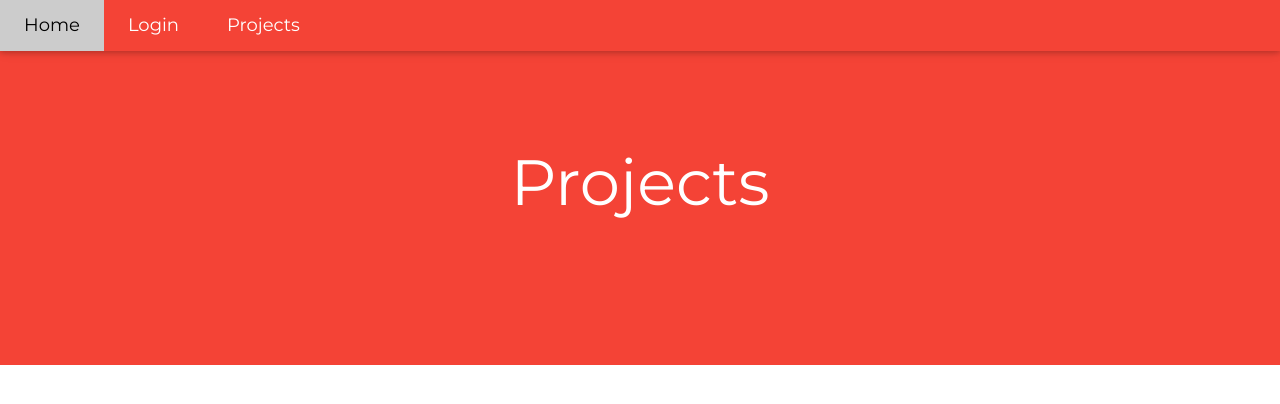
After one commit to Jaden505/First-Django-Website, a Django app: page /projects/ in a window 1280 px wide. The commit adds this page. Shown: the top 404 px of the page. Run offline with Django 3.2, Linux system fonts and the light colour scheme; some libraries are stand-ins or nearby versions.

Commit message:
projects

```diff
--- a/FirstApp/urls.py
+++ b/FirstApp/urls.py
@@ -16,7 +16,7 @@ Including another URLconf
 from django.contrib import admin
 from django.urls import path, include
 from django.contrib.staticfiles.urls import staticfiles_urlpatterns
-from mainpage.views import home_view, login_view, register_view, logout_view
+from mainpage.views import home_view, login_view, register_view, logout_view, projects_view
 from django.conf import settings
 from django.conf.urls.static import static
 
@@ -27,6 +27,7 @@ urlpatterns = [
     path('admin/', admin.site.urls),
     path('register/', register_view),
     path('logout/', logout_view),
+    path('projects/', projects_view),
     path('', include('django.contrib.auth.urls')),
 ]
 
--- a/Templates/base.html
+++ b/Templates/base.html
@@ -34,8 +34,8 @@ body,h1,h2,h3,h4,h5,h6 {font-family: "Lato", sans-serif}
           <button class="w3-bar-item w3-button w3-hide-small w3-padding-large w3-hover-white">Login</button>
                             </form>
     {% endif %}
-                        <form method="get" action="/">
-          <button class="w3-bar-item w3-button w3-hide-small w3-padding-large w3-hover-white">About me</button>
+                        <form method="get" action="/projects">
+          <button class="w3-bar-item w3-button w3-hide-small w3-padding-large w3-hover-white">Projects</button>
     </form>
   </div>
 
@@ -57,8 +57,8 @@ body,h1,h2,h3,h4,h5,h6 {font-family: "Lato", sans-serif}
                  </form>
 
             {% endif %}
-                                 <form method="get" action="/">
-     <button class="w3-bar-item w3-button w3-padding-large">About me</button>
+                                 <form method="get" action="/projects">
+     <button class="w3-bar-item w3-button w3-padding-large">Projects</button>
                                  </form>
 </div>
 </div>
--- /dev/null
+++ b/Templates/projects.html
@@ -0,0 +1,9 @@
+{% extends "base.html" %}
+
+
+{% block content %}
+<!-- Header -->
+<header class="w3-container w3-red w3-center" style="padding:128px 16px">
+  <h1 class="w3-margin w3-jumbo">Projects</h1>
+</header>
+{% endblock %}
--- a/mainpage/views.py
+++ b/mainpage/views.py
@@ -46,3 +46,6 @@ def register_view(request):
     else:
         form = UserCreationForm()
     return render(request, "register.html", {'form': form})
+
+def projects_view(request):
+    return render(request, "projects.html")
```
